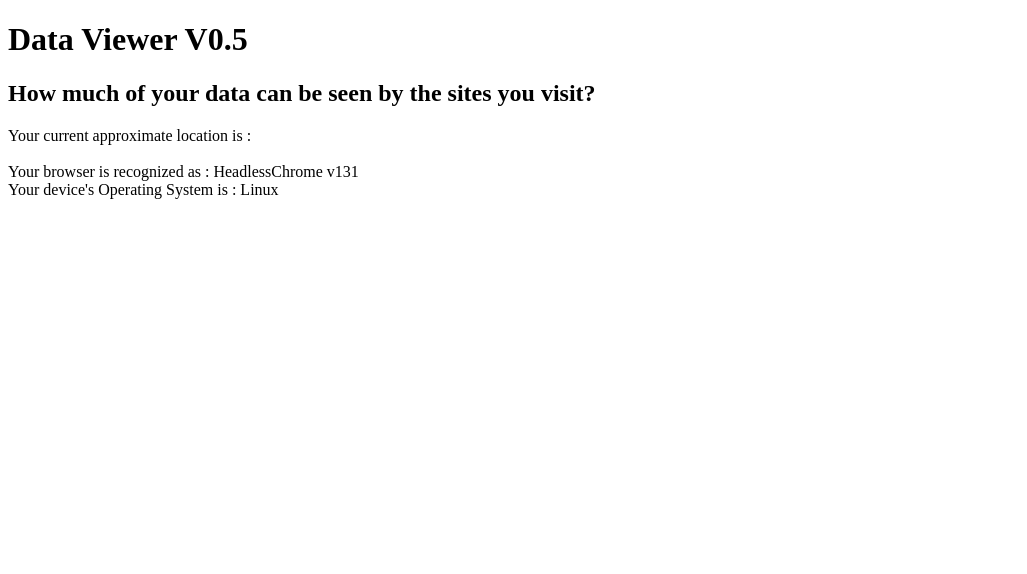
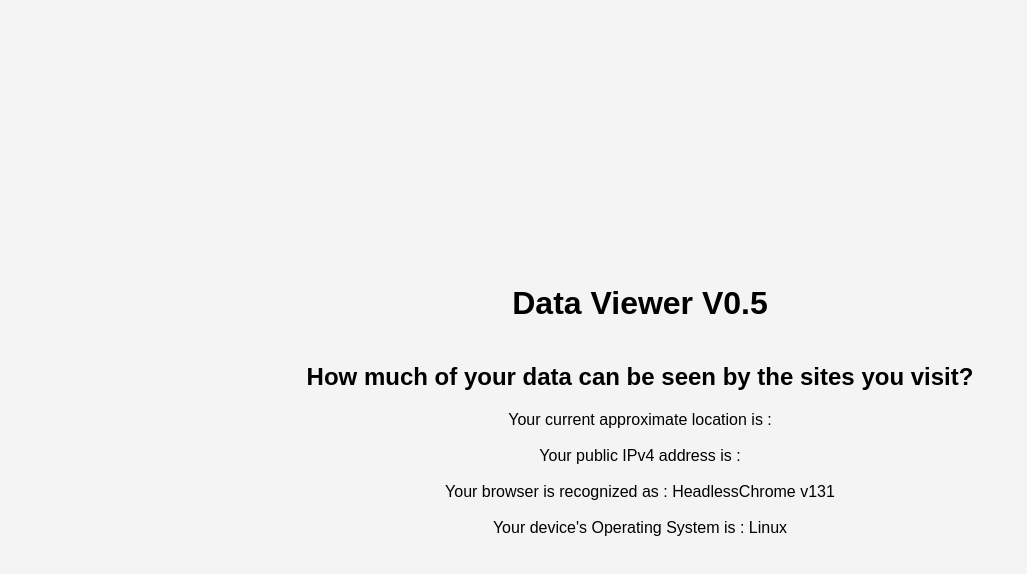
Before and after one commit to Eggle87/Data-Dolphin, a plain HTML site: page index.html in a window 1280 px wide. Shown: the whole page, without its empty margins (0-1027 px from the left). Drawn offline with Linux system fonts and the light colour scheme; no server answers; a script that the page names is missing.

Commit message:
Changed ip retreval to be in the same API as geo-location, added small amount of css

```diff
--- a/index.html
+++ b/index.html
@@ -1,5 +1,8 @@
 <!DOCTYPE html>
 <html>
+  <head>
+    <link rel="stylesheet" type="text/css" href="style.css">
+  </head>
 <body>
 
 <h1>Data Viewer V0.5</h1>
@@ -7,21 +10,11 @@
 
 <geoLocation id="geo">Your current approximate location is : </geoLocation><br>
 
-<!-- Get user IP using IPify API -->
-<script type="application/javascript">
-    function getIP(json) {
-      document.write("Your public IP address is : ", json.ip);
-    }
-  </script>
-
-  <script type="application/javascript" src="https://api.ipify.org?format=jsonp&callback=getIP"></script>
-<br>
+<ipAddress id="ipAddress">Your public IPv4 address is : </ipAddress><br>
 
 <userBrowser id="userBrowser">Your browser is recognized as : </userBrowser><br>
 
-<!-- <userDevice id="userDevice">Lorem, ipsum dolor sit amet consectetur adipisicing elit. </userDevice><br> -->
-
-<userOs id="userOS">Your device's Operating System is : </userOs><br>
+<userOs id="userOS">Your device's Operating System is : </userOs>
 
 <script src="userinfo.js"></script>
 </body>
--- /dev/null
+++ b/style.css
@@ -0,0 +1,11 @@
+body {
+    font-family: Arial, sans-serif;
+    background-color: #f4f4f4;
+    margin: 0;
+    padding: 0;
+    display: flex;
+    flex-direction: column;
+    align-items: center;
+    justify-content: center;
+    min-height: 100vh;
+  }
--- a/userInfo.js
+++ b/userInfo.js
@@ -39,7 +39,7 @@ function findBrowser(){
 
 //Geolocation using https://ip-api.com/docs/api:json#test
 function getLocation(){
-    const apiUrl = 'http://ip-api.com/json/?fields=continent,country,regionName,city,zip';
+    const apiUrl = 'http://ip-api.com/json/?fields=continent,country,regionName,city,zip,query';
 
     //Get API result and set the geolocation text to fit
     return fetch(apiUrl)
@@ -65,6 +65,7 @@ function showUserInfo(){
     document.getElementById("userBrowser").innerHTML="Your browser is recognized as : "+userBrowser+' v'+browserVersion;
     document.getElementById("userOS").innerHTML="Your device's Operating System is : "+userOS;
     document.getElementById("geo").innerHTML = (`Your current approximate location is : ${userLocation.continent}, ${userLocation.country}, ${userLocation.city}`);
+    document.getElementById('ipAddress').innerHTML=("Your public IPv4 address is : "+ userLocation.query);
 }
 
 
```
